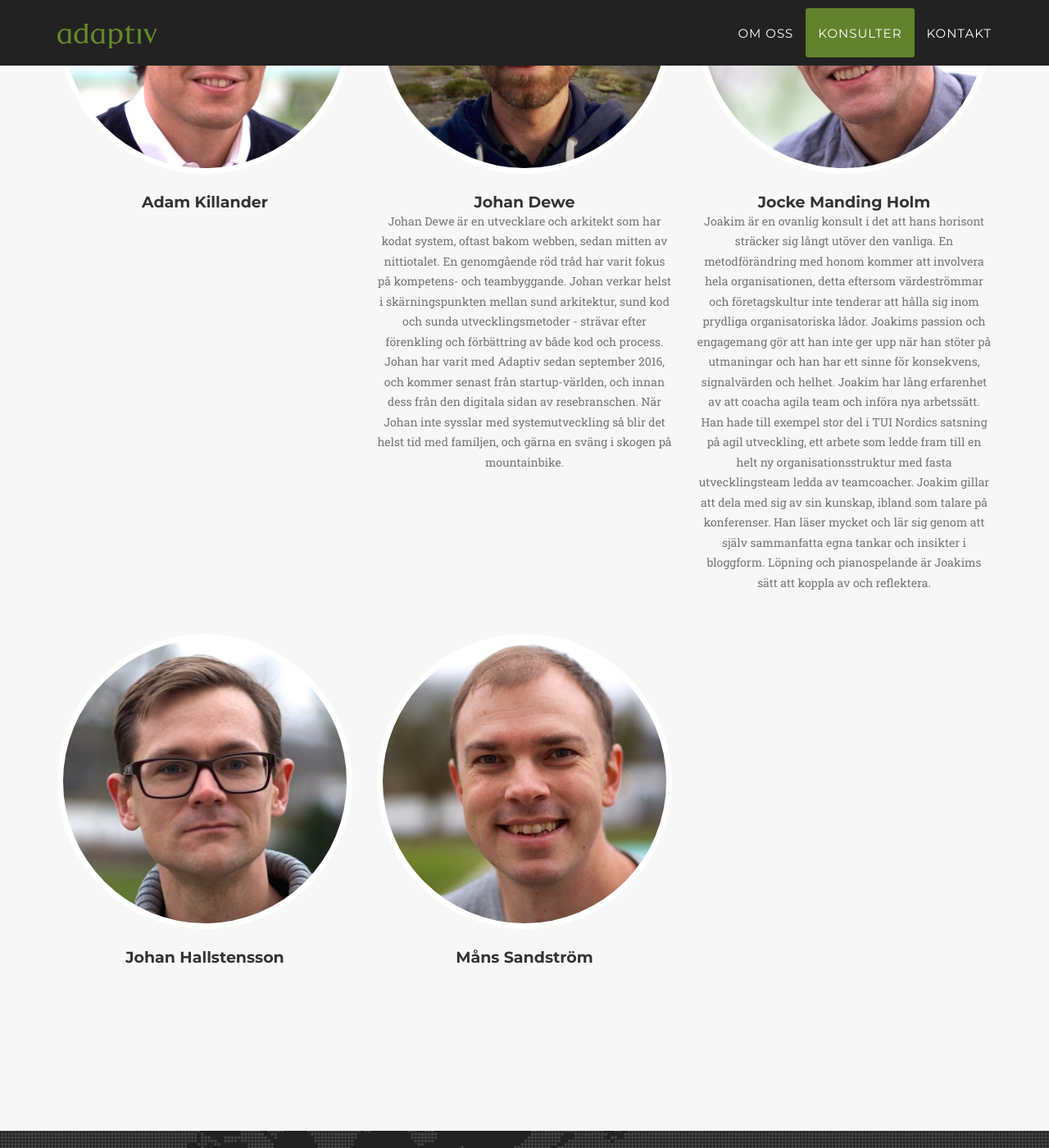
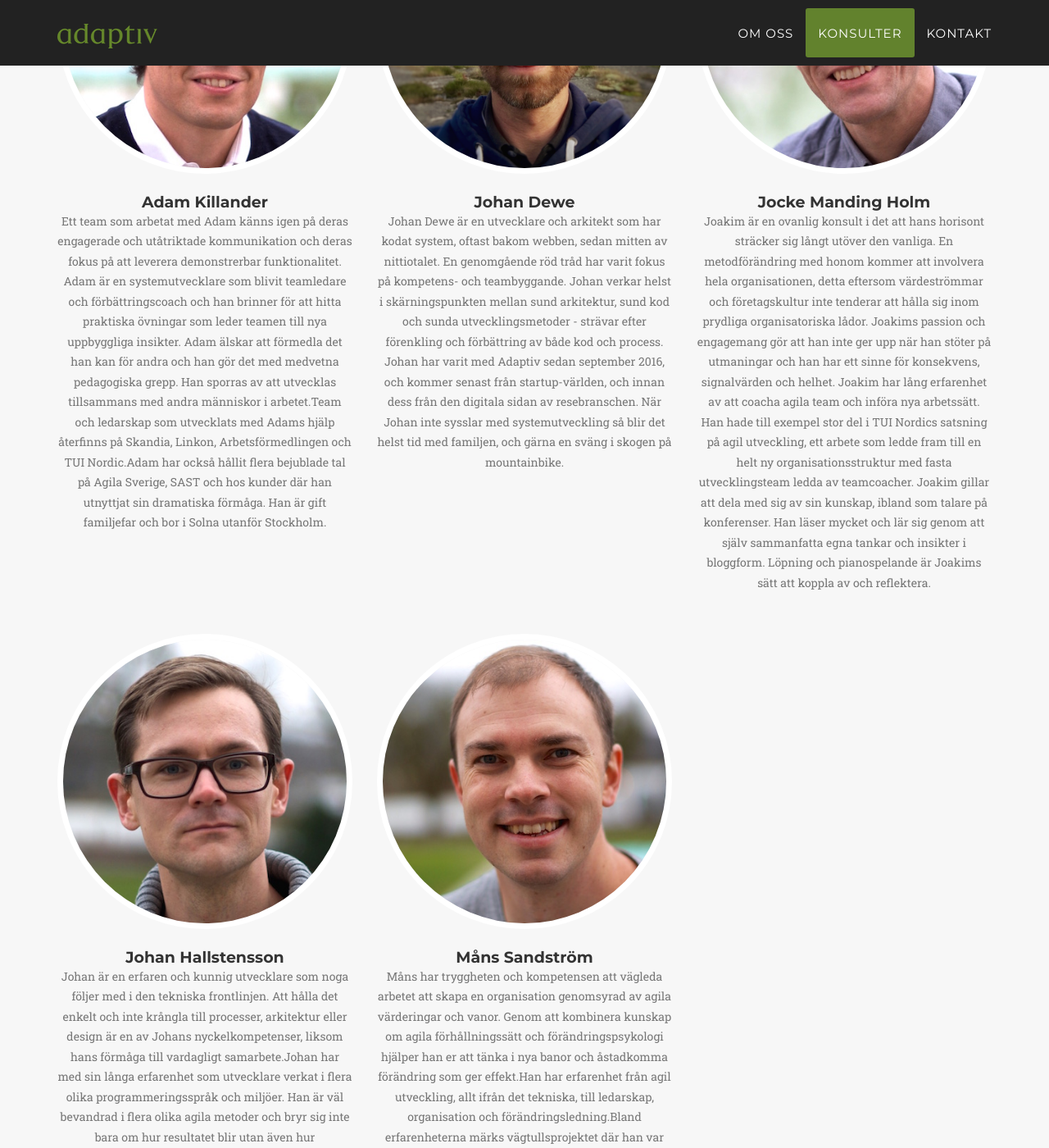
Before and after one commit to adaptiv/adaptiv_agency, a Jekyll site: the page built from index.html, in a window 1280 px wide and 1400 px high, scrolled down 1808 px. Shown: the whole window at 82% size. Built offline with Jekyll 4.4.1, drawn with Linux system fonts in a browser that asks for light colours; some web fonts are replaced; some of the changed text lies outside the part shown.

Commit message:
Add profile descriptions

```diff
--- a/_config.yml
+++ b/_config.yml
@@ -11,6 +11,10 @@ description: "Write an awesome description for your new site here. You can edit
 people:
 - name: Adam Killander
   pic: 1
+  about:
+  - Ett team som arbetat med Adam känns igen på deras engagerade och utåtriktade kommunikation och deras fokus på att leverera demonstrerbar funktionalitet. Adam är en systemutvecklare som blivit teamledare och förbättringscoach och han brinner för att hitta praktiska övningar som leder teamen till nya uppbyggliga insikter. Adam älskar att förmedla det han kan för andra och han gör det med medvetna pedagogiska grepp. Han sporras av att utvecklas tillsammans med andra människor i arbetet.
+  - Team och ledarskap som utvecklats med Adams hjälp återfinns på Skandia, Linkon, Arbetsförmedlingen och TUI Nordic.
+  - Adam har också hållit flera bejublade tal på Agila Sverige, SAST och hos kunder där han utnyttjat sin dramatiska förmåga. Han är gift familjefar och bor i Solna utanför Stockholm.
 
 - name: Johan Dewe
   pic: 2
@@ -22,9 +26,16 @@ people:
 
 - name: Johan Hallstensson
   pic: 4
+  about:
+  - Johan är en erfaren och kunnig utvecklare som noga följer med i den tekniska frontlinjen. Att hålla det enkelt och inte krångla till processer, arkitektur eller design är en av Johans nyckelkompetenser, liksom hans förmåga till vardagligt samarbete.
+  - Johan har med sin långa erfarenhet som utvecklare verkat i flera olika programmeringsspråk och miljöer. Han är väl bevandrad i flera olika agila metoder och bryr sig inte bara om hur resultatet blir utan även hur människorna som åstadkommer det mår.
 
 - name: Måns Sandström
   pic: 5
+  about:
+  - Måns har tryggheten och kompetensen att vägleda arbetet att skapa en organisation genomsyrad av agila värderingar och vanor. Genom att kombinera kunskap om agila förhållningssätt och förändringspsykologi hjälper han er att tänka i nya banor och åstadkomma förändring som ger effekt.
+  - Han har erfarenhet från agil utveckling, allt ifrån det tekniska, till ledarskap, organisation och förändringsledning.
+  - Bland erfarenheterna märks vägtullsprojektet där han var med och etablerade agila team som levererade en produkt av hög kvalitet och utvecklingen av den nya, agilt inriktade, IT-organisationen på Skandia Liv. Gift tvåbarnsfar, boende i Gubbängen i Stockholm där han gillar att löpträna och fotografera på fritiden.
 
 # Social networks usernames (many more available: google-plus, flickr, dribbble, pinterest, instagram, tumblr, linkedin, etc.)
 social:
```
